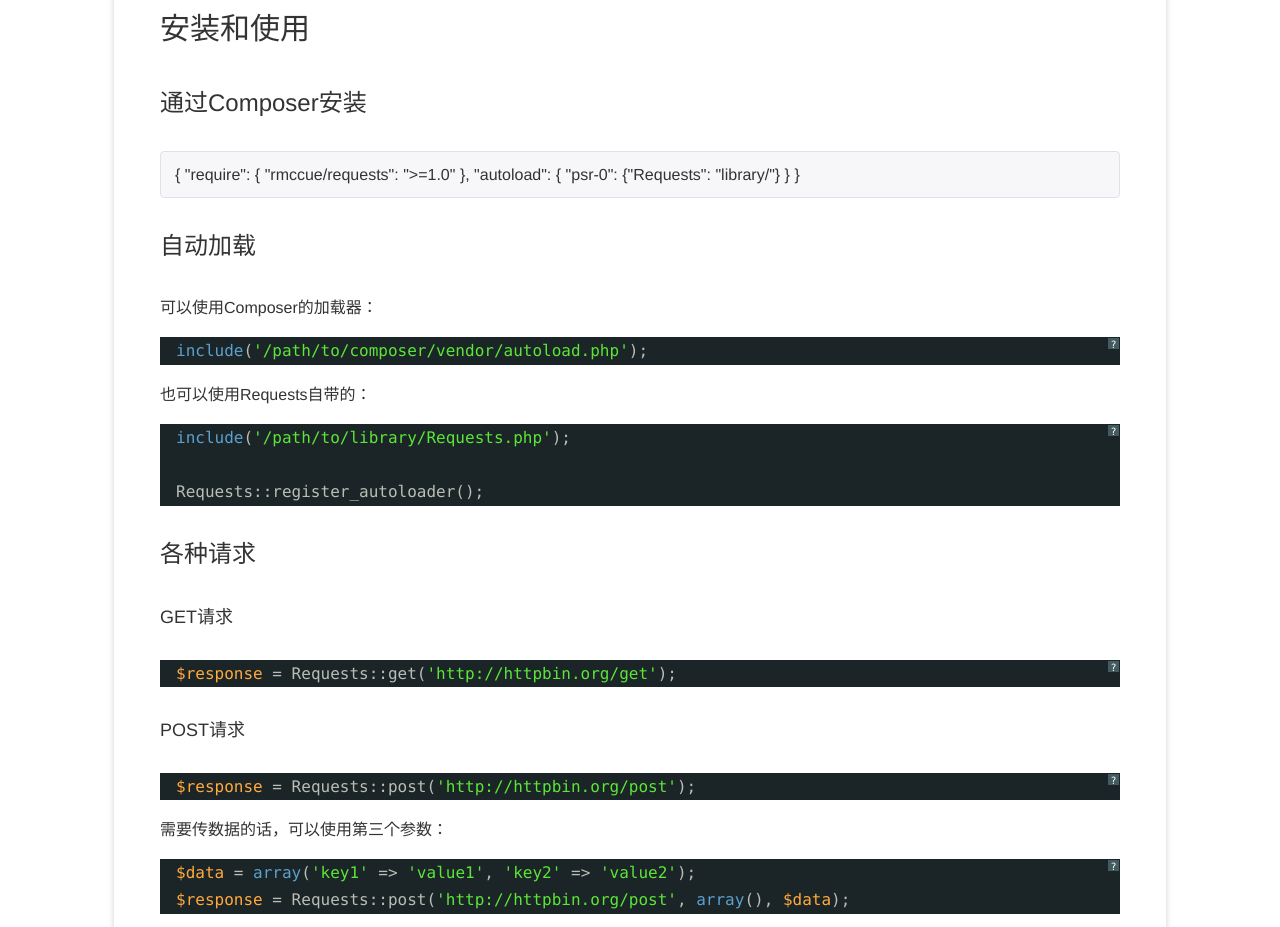
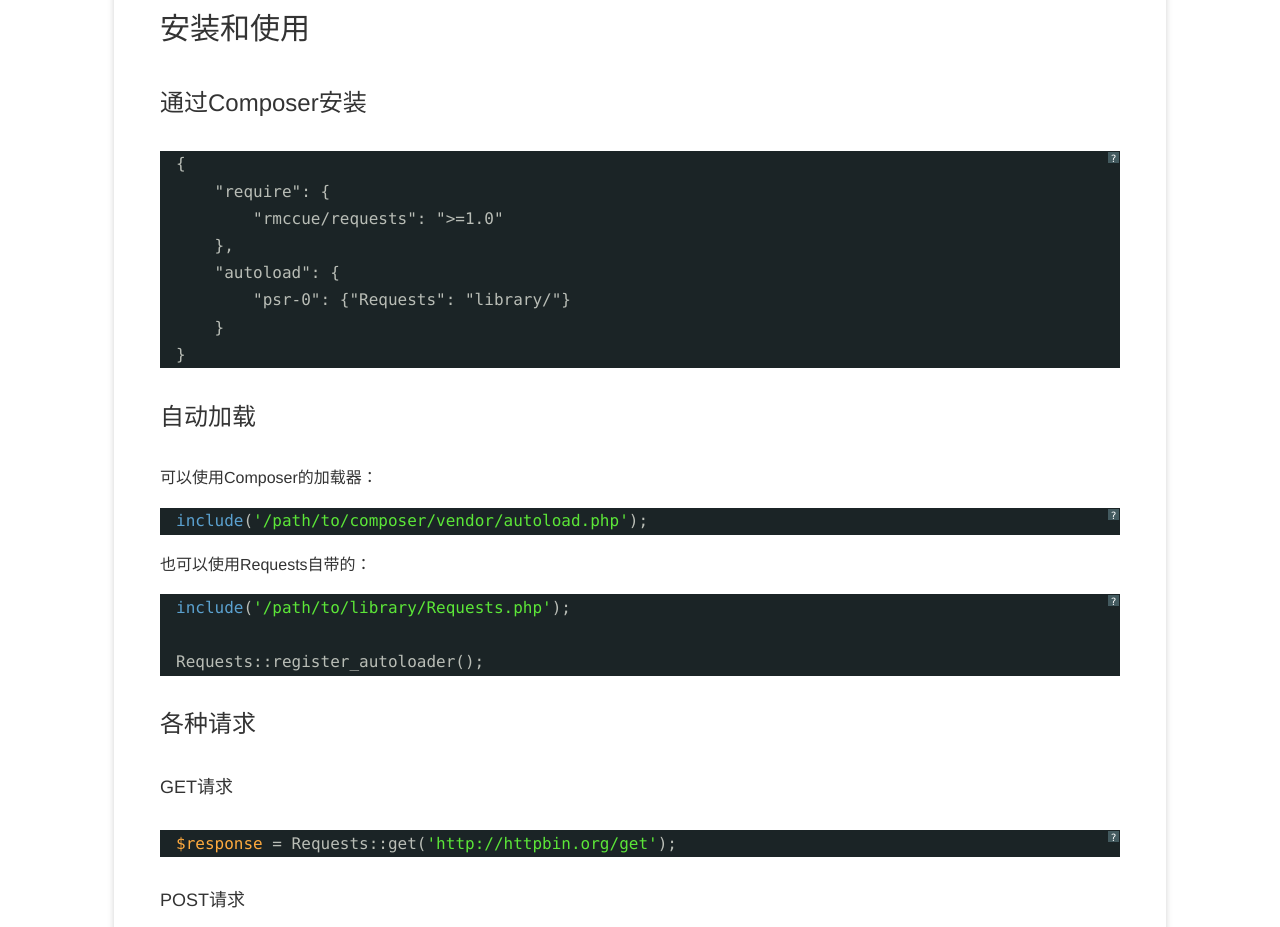
Before and after one commit to icyfire/icyfire.github.com, a plain HTML site: page 2015/05/26/php-library-requests.html in a window 1280 px wide. Shown: the part 824-1751 px from the top of the page. Drawn offline with Linux system fonts and the light colour scheme.

Commit message:
Modify post.

```diff
--- a/2015/05/26/php-library-requests.html
+++ b/2015/05/26/php-library-requests.html
@@ -55,7 +55,7 @@ Requests不依赖于任何PHP标准库外的扩展，唯一的要求就是需要
 </div>
 <h2>安装和使用</h2>
 <h3>通过Composer安装</h3>
-<div class="highlight">
+<pre class="brush:text;gutter:false;">
 {
     "require": {
         "rmccue/requests": "&gt;=1.0"
@@ -64,7 +64,7 @@ Requests不依赖于任何PHP标准库外的扩展，唯一的要求就是需要
         "psr-0": {"Requests": "library/"}
     }
 }
-</div>
+</pre>
 <h3>自动加载</h3>
 <p>可以使用Composer的加载器：</p>
 <pre class="brush:php;gutter:false;">
```
